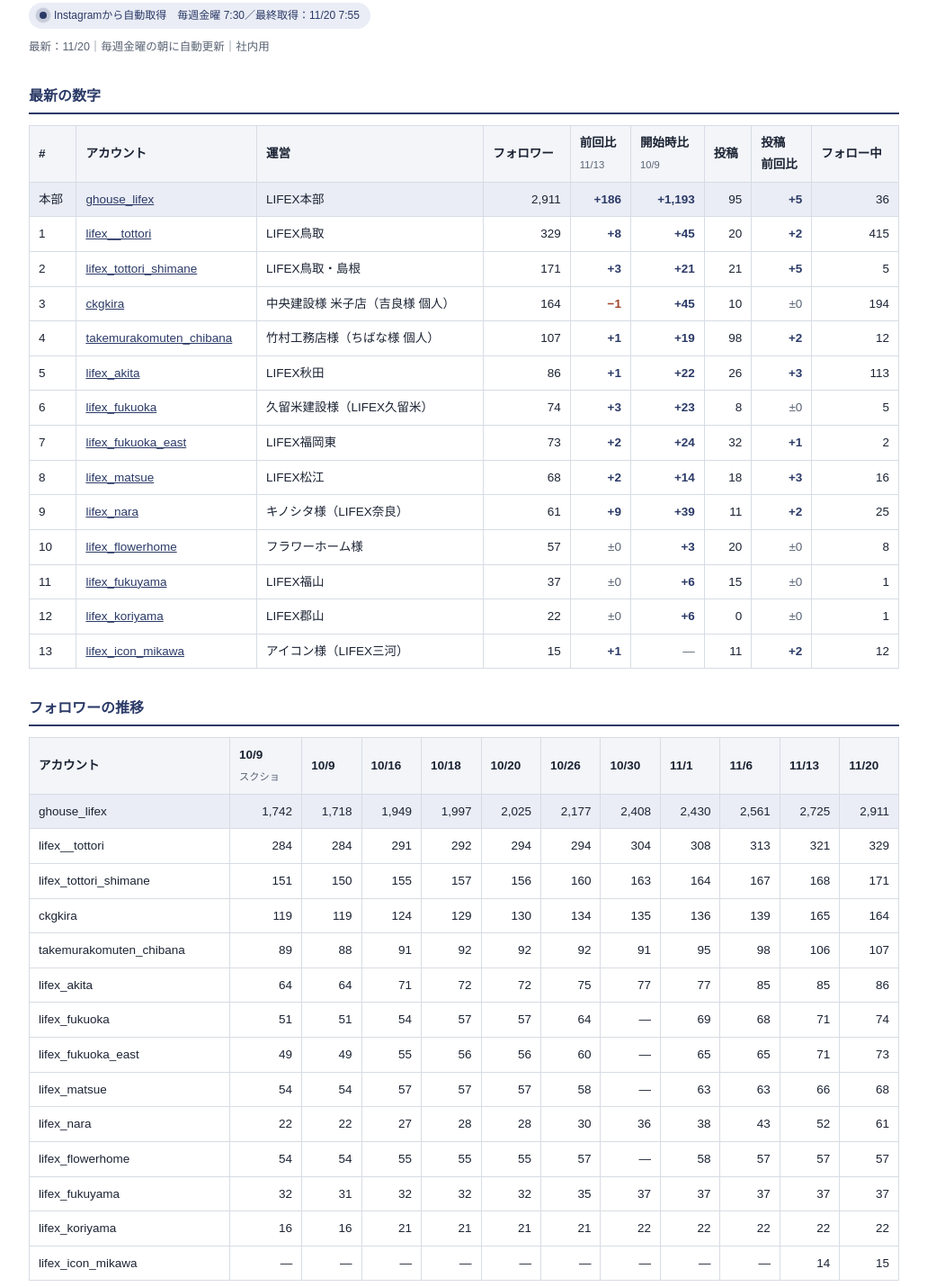
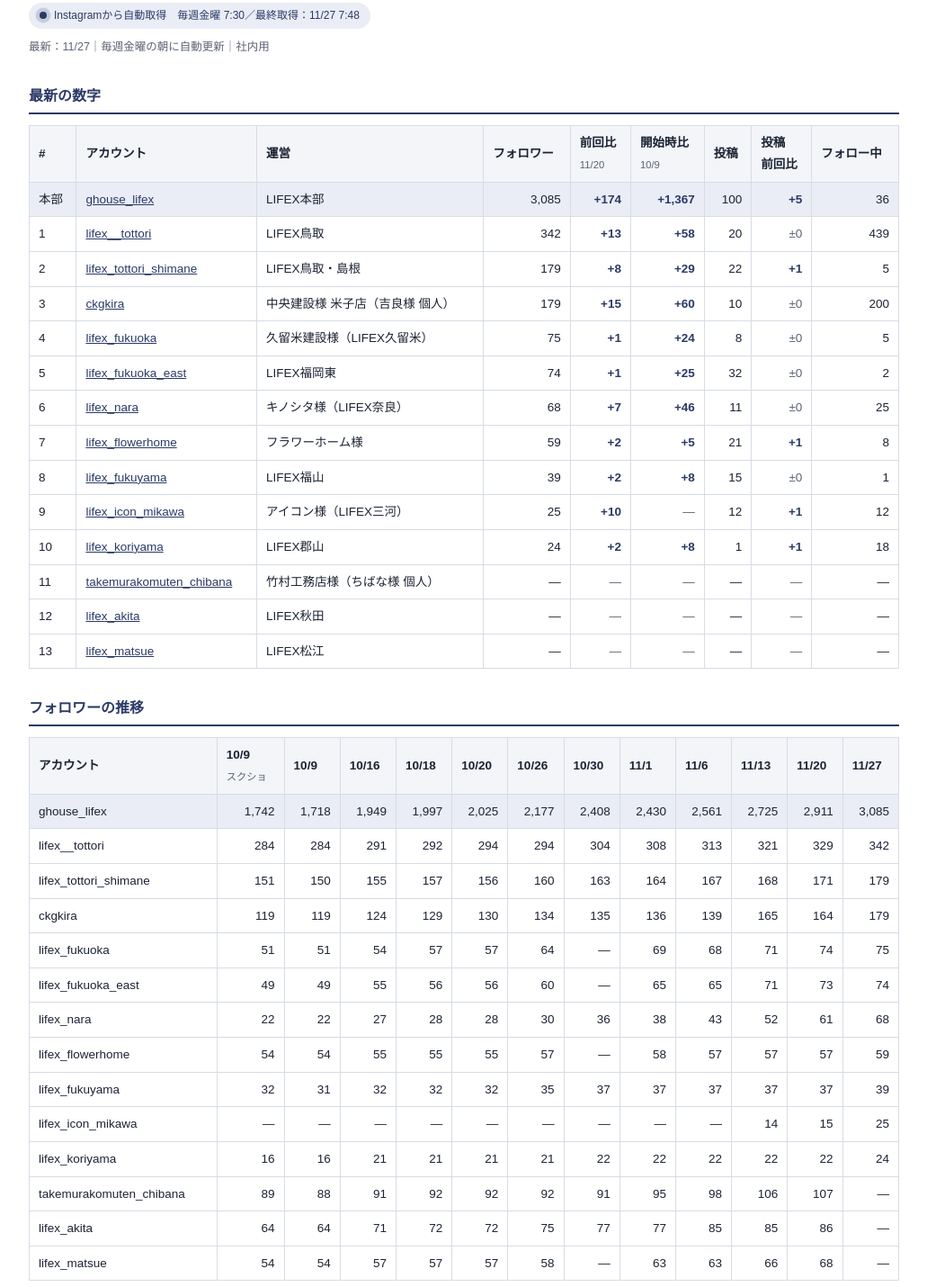
Before and after one commit to tokuda-k-sketch/lifex-public, a plain HTML site: page insta-monitor/index.html in a window 1280 px wide. Shown: the part 70-1500 px from the top of the page at 90% size, without its empty margins (124-1155 px from the left). Drawn offline with Linux system fonts and the light colour scheme.

Commit message:
Update: 加盟店インスタ推移 2026-11-27（自動）

```diff
--- a/insta-monitor/index.html
+++ b/insta-monitor/index.html
@@ -36,48 +36,48 @@ a{color:var(--navy)}
 <body>
 <main>
 <h1>加盟店様インスタグラム　フォロワー推移</h1>
-<span class="live"><span class="dot"></span>Instagramから自動取得　毎週金曜 7:30／最終取得：11/20 7:55</span>
-<div class="meta">最新：11/20｜毎週金曜の朝に自動更新｜社内用</div>
+<span class="live"><span class="dot"></span>Instagramから自動取得　毎週金曜 7:30／最終取得：11/27 7:48</span>
+<div class="meta">最新：11/27｜毎週金曜の朝に自動更新｜社内用</div>
 
 <h2>最新の数字</h2>
 <div class="wrap">
 <table>
-<tr><th>#</th><th>アカウント</th><th>運営</th><th>フォロワー</th><th>前回比<br><small>11/13</small></th><th>開始時比<br><small>10/9</small></th><th>投稿</th><th>投稿<br>前回比</th><th>フォロー中</th></tr>
-<tr class="hq"><td>本部</td><td><a href="https://www.instagram.com/ghouse_lifex/" target="_blank" rel="noopener">ghouse_lifex</a></td><td>LIFEX本部</td><td class="n">2,911</td><td class="n"><span class="up">+186</span></td><td class="n"><span class="up">+1,193</span></td><td class="n">95</td><td class="n"><span class="up">+5</span></td><td class="n">36</td></tr>
-<tr><td>1</td><td><a href="https://www.instagram.com/lifex__tottori/" target="_blank" rel="noopener">lifex__tottori</a></td><td>LIFEX鳥取</td><td class="n">329</td><td class="n"><span class="up">+8</span></td><td class="n"><span class="up">+45</span></td><td class="n">20</td><td class="n"><span class="up">+2</span></td><td class="n">415</td></tr>
-<tr><td>2</td><td><a href="https://www.instagram.com/lifex_tottori_shimane/" target="_blank" rel="noopener">lifex_tottori_shimane</a></td><td>LIFEX鳥取・島根</td><td class="n">171</td><td class="n"><span class="up">+3</span></td><td class="n"><span class="up">+21</span></td><td class="n">21</td><td class="n"><span class="up">+5</span></td><td class="n">5</td></tr>
-<tr><td>3</td><td><a href="https://www.instagram.com/ckgkira/" target="_blank" rel="noopener">ckgkira</a></td><td>中央建設様 米子店（吉良様 個人）</td><td class="n">164</td><td class="n"><span class="down">−1</span></td><td class="n"><span class="up">+45</span></td><td class="n">10</td><td class="n"><span class="zero">±0</span></td><td class="n">194</td></tr>
-<tr><td>4</td><td><a href="https://www.instagram.com/takemurakomuten_chibana/" target="_blank" rel="noopener">takemurakomuten_chibana</a></td><td>竹村工務店様（ちばな様 個人）</td><td class="n">107</td><td class="n"><span class="up">+1</span></td><td class="n"><span class="up">+19</span></td><td class="n">98</td><td class="n"><span class="up">+2</span></td><td class="n">12</td></tr>
-<tr><td>5</td><td><a href="https://www.instagram.com/lifex_akita/" target="_blank" rel="noopener">lifex_akita</a></td><td>LIFEX秋田</td><td class="n">86</td><td class="n"><span class="up">+1</span></td><td class="n"><span class="up">+22</span></td><td class="n">26</td><td class="n"><span class="up">+3</span></td><td class="n">113</td></tr>
-<tr><td>6</td><td><a href="https://www.instagram.com/lifex_fukuoka/" target="_blank" rel="noopener">lifex_fukuoka</a></td><td>久留米建設様（LIFEX久留米）</td><td class="n">74</td><td class="n"><span class="up">+3</span></td><td class="n"><span class="up">+23</span></td><td class="n">8</td><td class="n"><span class="zero">±0</span></td><td class="n">5</td></tr>
-<tr><td>7</td><td><a href="https://www.instagram.com/lifex_fukuoka_east/" target="_blank" rel="noopener">lifex_fukuoka_east</a></td><td>LIFEX福岡東</td><td class="n">73</td><td class="n"><span class="up">+2</span></td><td class="n"><span class="up">+24</span></td><td class="n">32</td><td class="n"><span class="up">+1</span></td><td class="n">2</td></tr>
-<tr><td>8</td><td><a href="https://www.instagram.com/lifex_matsue/" target="_blank" rel="noopener">lifex_matsue</a></td><td>LIFEX松江</td><td class="n">68</td><td class="n"><span class="up">+2</span></td><td class="n"><span class="up">+14</span></td><td class="n">18</td><td class="n"><span class="up">+3</span></td><td class="n">16</td></tr>
-<tr><td>9</td><td><a href="https://www.instagram.com/lifex_nara/" target="_blank" rel="noopener">lifex_nara</a></td><td>キノシタ様（LIFEX奈良）</td><td class="n">61</td><td class="n"><span class="up">+9</span></td><td class="n"><span class="up">+39</span></td><td class="n">11</td><td class="n"><span class="up">+2</span></td><td class="n">25</td></tr>
-<tr><td>10</td><td><a href="https://www.instagram.com/lifex_flowerhome/" target="_blank" rel="noopener">lifex_flowerhome</a></td><td>フラワーホーム様</td><td class="n">57</td><td class="n"><span class="zero">±0</span></td><td class="n"><span class="up">+3</span></td><td class="n">20</td><td class="n"><span class="zero">±0</span></td><td class="n">8</td></tr>
-<tr><td>11</td><td><a href="https://www.instagram.com/lifex_fukuyama/" target="_blank" rel="noopener">lifex_fukuyama</a></td><td>LIFEX福山</td><td class="n">37</td><td class="n"><span class="zero">±0</span></td><td class="n"><span class="up">+6</span></td><td class="n">15</td><td class="n"><span class="zero">±0</span></td><td class="n">1</td></tr>
-<tr><td>12</td><td><a href="https://www.instagram.com/lifex_koriyama/" target="_blank" rel="noopener">lifex_koriyama</a></td><td>LIFEX郡山</td><td class="n">22</td><td class="n"><span class="zero">±0</span></td><td class="n"><span class="up">+6</span></td><td class="n">0</td><td class="n"><span class="zero">±0</span></td><td class="n">1</td></tr>
-<tr><td>13</td><td><a href="https://www.instagram.com/lifex_icon_mikawa/" target="_blank" rel="noopener">lifex_icon_mikawa</a></td><td>アイコン様（LIFEX三河）</td><td class="n">15</td><td class="n"><span class="up">+1</span></td><td class="n"><span class="na">—</span></td><td class="n">11</td><td class="n"><span class="up">+2</span></td><td class="n">12</td></tr>
+<tr><th>#</th><th>アカウント</th><th>運営</th><th>フォロワー</th><th>前回比<br><small>11/20</small></th><th>開始時比<br><small>10/9</small></th><th>投稿</th><th>投稿<br>前回比</th><th>フォロー中</th></tr>
+<tr class="hq"><td>本部</td><td><a href="https://www.instagram.com/ghouse_lifex/" target="_blank" rel="noopener">ghouse_lifex</a></td><td>LIFEX本部</td><td class="n">3,085</td><td class="n"><span class="up">+174</span></td><td class="n"><span class="up">+1,367</span></td><td class="n">100</td><td class="n"><span class="up">+5</span></td><td class="n">36</td></tr>
+<tr><td>1</td><td><a href="https://www.instagram.com/lifex__tottori/" target="_blank" rel="noopener">lifex__tottori</a></td><td>LIFEX鳥取</td><td class="n">342</td><td class="n"><span class="up">+13</span></td><td class="n"><span class="up">+58</span></td><td class="n">20</td><td class="n"><span class="zero">±0</span></td><td class="n">439</td></tr>
+<tr><td>2</td><td><a href="https://www.instagram.com/lifex_tottori_shimane/" target="_blank" rel="noopener">lifex_tottori_shimane</a></td><td>LIFEX鳥取・島根</td><td class="n">179</td><td class="n"><span class="up">+8</span></td><td class="n"><span class="up">+29</span></td><td class="n">22</td><td class="n"><span class="up">+1</span></td><td class="n">5</td></tr>
+<tr><td>3</td><td><a href="https://www.instagram.com/ckgkira/" target="_blank" rel="noopener">ckgkira</a></td><td>中央建設様 米子店（吉良様 個人）</td><td class="n">179</td><td class="n"><span class="up">+15</span></td><td class="n"><span class="up">+60</span></td><td class="n">10</td><td class="n"><span class="zero">±0</span></td><td class="n">200</td></tr>
+<tr><td>4</td><td><a href="https://www.instagram.com/lifex_fukuoka/" target="_blank" rel="noopener">lifex_fukuoka</a></td><td>久留米建設様（LIFEX久留米）</td><td class="n">75</td><td class="n"><span class="up">+1</span></td><td class="n"><span class="up">+24</span></td><td class="n">8</td><td class="n"><span class="zero">±0</span></td><td class="n">5</td></tr>
+<tr><td>5</td><td><a href="https://www.instagram.com/lifex_fukuoka_east/" target="_blank" rel="noopener">lifex_fukuoka_east</a></td><td>LIFEX福岡東</td><td class="n">74</td><td class="n"><span class="up">+1</span></td><td class="n"><span class="up">+25</span></td><td class="n">32</td><td class="n"><span class="zero">±0</span></td><td class="n">2</td></tr>
+<tr><td>6</td><td><a href="https://www.instagram.com/lifex_nara/" target="_blank" rel="noopener">lifex_nara</a></td><td>キノシタ様（LIFEX奈良）</td><td class="n">68</td><td class="n"><span class="up">+7</span></td><td class="n"><span class="up">+46</span></td><td class="n">11</td><td class="n"><span class="zero">±0</span></td><td class="n">25</td></tr>
+<tr><td>7</td><td><a href="https://www.instagram.com/lifex_flowerhome/" target="_blank" rel="noopener">lifex_flowerhome</a></td><td>フラワーホーム様</td><td class="n">59</td><td class="n"><span class="up">+2</span></td><td class="n"><span class="up">+5</span></td><td class="n">21</td><td class="n"><span class="up">+1</span></td><td class="n">8</td></tr>
+<tr><td>8</td><td><a href="https://www.instagram.com/lifex_fukuyama/" target="_blank" rel="noopener">lifex_fukuyama</a></td><td>LIFEX福山</td><td class="n">39</td><td class="n"><span class="up">+2</span></td><td class="n"><span class="up">+8</span></td><td class="n">15</td><td class="n"><span class="zero">±0</span></td><td class="n">1</td></tr>
+<tr><td>9</td><td><a href="https://www.instagram.com/lifex_icon_mikawa/" target="_blank" rel="noopener">lifex_icon_mikawa</a></td><td>アイコン様（LIFEX三河）</td><td class="n">25</td><td class="n"><span class="up">+10</span></td><td class="n"><span class="na">—</span></td><td class="n">12</td><td class="n"><span class="up">+1</span></td><td class="n">12</td></tr>
+<tr><td>10</td><td><a href="https://www.instagram.com/lifex_koriyama/" target="_blank" rel="noopener">lifex_koriyama</a></td><td>LIFEX郡山</td><td class="n">24</td><td class="n"><span class="up">+2</span></td><td class="n"><span class="up">+8</span></td><td class="n">1</td><td class="n"><span class="up">+1</span></td><td class="n">18</td></tr>
+<tr><td>11</td><td><a href="https://www.instagram.com/takemurakomuten_chibana/" target="_blank" rel="noopener">takemurakomuten_chibana</a></td><td>竹村工務店様（ちばな様 個人）</td><td class="n">—</td><td class="n"><span class="na">—</span></td><td class="n"><span class="na">—</span></td><td class="n">—</td><td class="n"><span class="na">—</span></td><td class="n">—</td></tr>
+<tr><td>12</td><td><a href="https://www.instagram.com/lifex_akita/" target="_blank" rel="noopener">lifex_akita</a></td><td>LIFEX秋田</td><td class="n">—</td><td class="n"><span class="na">—</span></td><td class="n"><span class="na">—</span></td><td class="n">—</td><td class="n"><span class="na">—</span></td><td class="n">—</td></tr>
+<tr><td>13</td><td><a href="https://www.instagram.com/lifex_matsue/" target="_blank" rel="noopener">lifex_matsue</a></td><td>LIFEX松江</td><td class="n">—</td><td class="n"><span class="na">—</span></td><td class="n"><span class="na">—</span></td><td class="n">—</td><td class="n"><span class="na">—</span></td><td class="n">—</td></tr>
 </table>
 </div>
 
 <h2>フォロワーの推移</h2>
 <div class="wrap">
 <table>
-<tr><th>アカウント</th><th>10/9<br><small>スクショ</small></th><th>10/9</th><th>10/16</th><th>10/18</th><th>10/20</th><th>10/26</th><th>10/30</th><th>11/1</th><th>11/6</th><th>11/13</th><th>11/20</th></tr>
-<tr class="hq"><td>ghouse_lifex</td><td class="n">1,742</td><td class="n">1,718</td><td class="n">1,949</td><td class="n">1,997</td><td class="n">2,025</td><td class="n">2,177</td><td class="n">2,408</td><td class="n">2,430</td><td class="n">2,561</td><td class="n">2,725</td><td class="n">2,911</td></tr>
-<tr><td>lifex__tottori</td><td class="n">284</td><td class="n">284</td><td class="n">291</td><td class="n">292</td><td class="n">294</td><td class="n">294</td><td class="n">304</td><td class="n">308</td><td class="n">313</td><td class="n">321</td><td class="n">329</td></tr>
-<tr><td>lifex_tottori_shimane</td><td class="n">151</td><td class="n">150</td><td class="n">155</td><td class="n">157</td><td class="n">156</td><td class="n">160</td><td class="n">163</td><td class="n">164</td><td class="n">167</td><td class="n">168</td><td class="n">171</td></tr>
-<tr><td>ckgkira</td><td class="n">119</td><td class="n">119</td><td class="n">124</td><td class="n">129</td><td class="n">130</td><td class="n">134</td><td class="n">135</td><td class="n">136</td><td class="n">139</td><td class="n">165</td><td class="n">164</td></tr>
-<tr><td>takemurakomuten_chibana</td><td class="n">89</td><td class="n">88</td><td class="n">91</td><td class="n">92</td><td class="n">92</td><td class="n">92</td><td class="n">91</td><td class="n">95</td><td class="n">98</td><td class="n">106</td><td class="n">107</td></tr>
-<tr><td>lifex_akita</td><td class="n">64</td><td class="n">64</td><td class="n">71</td><td class="n">72</td><td class="n">72</td><td class="n">75</td><td class="n">77</td><td class="n">77</td><td class="n">85</td><td class="n">85</td><td class="n">86</td></tr>
-<tr><td>lifex_fukuoka</td><td class="n">51</td><td class="n">51</td><td class="n">54</td><td class="n">57</td><td class="n">57</td><td class="n">64</td><td class="n">—</td><td class="n">69</td><td class="n">68</td><td class="n">71</td><td class="n">74</td></tr>
-<tr><td>lifex_fukuoka_east</td><td class="n">49</td><td class="n">49</td><td class="n">55</td><td class="n">56</td><td class="n">56</td><td class="n">60</td><td class="n">—</td><td class="n">65</td><td class="n">65</td><td class="n">71</td><td class="n">73</td></tr>
-<tr><td>lifex_matsue</td><td class="n">54</td><td class="n">54</td><td class="n">57</td><td class="n">57</td><td class="n">57</td><td class="n">58</td><td class="n">—</td><td class="n">63</td><td class="n">63</td><td class="n">66</td><td class="n">68</td></tr>
-<tr><td>lifex_nara</td><td class="n">22</td><td class="n">22</td><td class="n">27</td><td class="n">28</td><td class="n">28</td><td class="n">30</td><td class="n">36</td><td class="n">38</td><td class="n">43</td><td class="n">52</td><td class="n">61</td></tr>
-<tr><td>lifex_flowerhome</td><td class="n">54</td><td class="n">54</td><td class="n">55</td><td class="n">55</td><td class="n">55</td><td class="n">57</td><td class="n">—</td><td class="n">58</td><td class="n">57</td><td class="n">57</td><td class="n">57</td></tr>
-<tr><td>lifex_fukuyama</td><td class="n">32</td><td class="n">31</td><td class="n">32</td><td class="n">32</td><td class="n">32</td><td class="n">35</td><td class="n">37</td><td class="n">37</td><td class="n">37</td><td class="n">37</td><td class="n">37</td></tr>
-<tr><td>lifex_koriyama</td><td class="n">16</td><td class="n">16</td><td class="n">21</td><td class="n">21</td><td class="n">21</td><td class="n">21</td><td class="n">22</td><td class="n">22</td><td class="n">22</td><td class="n">22</td><td class="n">22</td></tr>
-<tr><td>lifex_icon_mikawa</td><td class="n">—</td><td class="n">—</td><td class="n">—</td><td class="n">—</td><td class="n">—</td><td class="n">—</td><td class="n">—</td><td class="n">—</td><td class="n">—</td><td class="n">14</td><td class="n">15</td></tr>
+<tr><th>アカウント</th><th>10/9<br><small>スクショ</small></th><th>10/9</th><th>10/16</th><th>10/18</th><th>10/20</th><th>10/26</th><th>10/30</th><th>11/1</th><th>11/6</th><th>11/13</th><th>11/20</th><th>11/27</th></tr>
+<tr class="hq"><td>ghouse_lifex</td><td class="n">1,742</td><td class="n">1,718</td><td class="n">1,949</td><td class="n">1,997</td><td class="n">2,025</td><td class="n">2,177</td><td class="n">2,408</td><td class="n">2,430</td><td class="n">2,561</td><td class="n">2,725</td><td class="n">2,911</td><td class="n">3,085</td></tr>
+<tr><td>lifex__tottori</td><td class="n">284</td><td class="n">284</td><td class="n">291</td><td class="n">292</td><td class="n">294</td><td class="n">294</td><td class="n">304</td><td class="n">308</td><td class="n">313</td><td class="n">321</td><td class="n">329</td><td class="n">342</td></tr>
+<tr><td>lifex_tottori_shimane</td><td class="n">151</td><td class="n">150</td><td class="n">155</td><td class="n">157</td><td class="n">156</td><td class="n">160</td><td class="n">163</td><td class="n">164</td><td class="n">167</td><td class="n">168</td><td class="n">171</td><td class="n">179</td></tr>
+<tr><td>ckgkira</td><td class="n">119</td><td class="n">119</td><td class="n">124</td><td class="n">129</td><td class="n">130</td><td class="n">134</td><td class="n">135</td><td class="n">136</td><td class="n">139</td><td class="n">165</td><td class="n">164</td><td class="n">179</td></tr>
+<tr><td>lifex_fukuoka</td><td class="n">51</td><td class="n">51</td><td class="n">54</td><td class="n">57</td><td class="n">57</td><td class="n">64</td><td class="n">—</td><td class="n">69</td><td class="n">68</td><td class="n">71</td><td class="n">74</td><td class="n">75</td></tr>
+<tr><td>lifex_fukuoka_east</td><td class="n">49</td><td class="n">49</td><td class="n">55</td><td class="n">56</td><td class="n">56</td><td class="n">60</td><td class="n">—</td><td class="n">65</td><td class="n">65</td><td class="n">71</td><td class="n">73</td><td class="n">74</td></tr>
+<tr><td>lifex_nara</td><td class="n">22</td><td class="n">22</td><td class="n">27</td><td class="n">28</td><td class="n">28</td><td class="n">30</td><td class="n">36</td><td class="n">38</td><td class="n">43</td><td class="n">52</td><td class="n">61</td><td class="n">68</td></tr>
+<tr><td>lifex_flowerhome</td><td class="n">54</td><td class="n">54</td><td class="n">55</td><td class="n">55</td><td class="n">55</td><td class="n">57</td><td class="n">—</td><td class="n">58</td><td class="n">57</td><td class="n">57</td><td class="n">57</td><td class="n">59</td></tr>
+<tr><td>lifex_fukuyama</td><td class="n">32</td><td class="n">31</td><td class="n">32</td><td class="n">32</td><td class="n">32</td><td class="n">35</td><td class="n">37</td><td class="n">37</td><td class="n">37</td><td class="n">37</td><td class="n">37</td><td class="n">39</td></tr>
+<tr><td>lifex_icon_mikawa</td><td class="n">—</td><td class="n">—</td><td class="n">—</td><td class="n">—</td><td class="n">—</td><td class="n">—</td><td class="n">—</td><td class="n">—</td><td class="n">—</td><td class="n">14</td><td class="n">15</td><td class="n">25</td></tr>
+<tr><td>lifex_koriyama</td><td class="n">16</td><td class="n">16</td><td class="n">21</td><td class="n">21</td><td class="n">21</td><td class="n">21</td><td class="n">22</td><td class="n">22</td><td class="n">22</td><td class="n">22</td><td class="n">22</td><td class="n">24</td></tr>
+<tr><td>takemurakomuten_chibana</td><td class="n">89</td><td class="n">88</td><td class="n">91</td><td class="n">92</td><td class="n">92</td><td class="n">92</td><td class="n">91</td><td class="n">95</td><td class="n">98</td><td class="n">106</td><td class="n">107</td><td class="n">—</td></tr>
+<tr><td>lifex_akita</td><td class="n">64</td><td class="n">64</td><td class="n">71</td><td class="n">72</td><td class="n">72</td><td class="n">75</td><td class="n">77</td><td class="n">77</td><td class="n">85</td><td class="n">85</td><td class="n">86</td><td class="n">—</td></tr>
+<tr><td>lifex_matsue</td><td class="n">54</td><td class="n">54</td><td class="n">57</td><td class="n">57</td><td class="n">57</td><td class="n">58</td><td class="n">—</td><td class="n">63</td><td class="n">63</td><td class="n">66</td><td class="n">68</td><td class="n">—</td></tr>
 </table>
 </div>
 
```
Also changed, not shown: insta-monitor/history.csv (+11 -0 lines).
